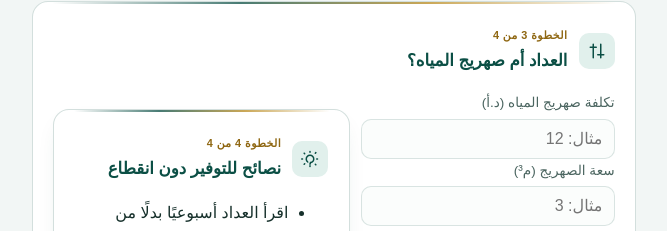
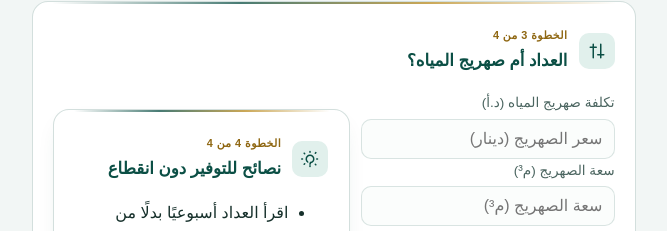
Before and after one commit to Ahmad-Albetar/AquaBill-JO, a plain HTML site: page index.html in a window 1280 px wide. Shown: the part 1208-1439 px from the top of the page, without its empty margins (306-973 px from the left). Drawn offline with Linux system fonts and the light colour scheme.

Commit message:
Update index.html

```diff
--- a/index.html
+++ b/index.html
@@ -236,8 +236,15 @@
         </span>
       </h2>
     <label for="consumption">الاستهلاك الشهري المتوقع (م³)</label>
-<input type="number" id="consumption" name="consumption" min="0" max="500" maxlength="5" placeholder="أدخل كمية الاستهلاك (حتى 500 م³)">
-      <div class="result" aria-live="polite">
+<input
+  type="number"
+  id="consumption"
+  name="consumption"
+  min="0"
+  max="500"
+  maxlength="5"
+  placeholder="أدخل كمية الاستهلاك (حتى 500 م³)"
+>      <div class="result" aria-live="polite">
   <div class="line"><span>تكلفة المياه</span><span id="waterOut">2.50 د</span></div>
   <div class="line"><span>تكلفة الصرف الصحي</span><span id="sewageOut">0.23 د</span></div>
   <div class="total">
@@ -266,10 +273,25 @@
       <div class="row">
      <div>
           <label for="tankerPrice">تكلفة صهريج المياه (د.أ)</label>
-<input type="number" id="tankerCap" name="tankerCap" min="1" max="100" maxlength="3" placeholder="مثال: 12">
-       <div>
+<input
+  type="number"
+  id="tankerPrice"
+  name="tankerPrice"
+  min="1"
+  max="500"
+  maxlength="5"
+  placeholder="سعر الصهريج (دينار)"
+>       <div>
           <label for="tankerQty">سعة الصهريج (م³)</label>
-<input type="number" id="tankerPrice" name="tankerPrice" min="1" max="500" maxlength="3" placeholder="مثال: 3">
+<input
+  type="number"
+  id="tankerCap"
+  name="tankerCap"
+  min="1"
+  max="100"
+  maxlength="5"
+  placeholder="سعة الصهريج (م³)"
+>
        </div>
       <p class="hint">صهريج المياه: مركبة متنقلة تعبئ الماء من الآبار أو الينابيع وتوصله لمنزلك عند نقص التزويد أو الانقطاع.</p>
       <div class="compare">
@@ -286,7 +308,6 @@
     </div>
 
     <!-- ---------- الخطوة 4: نصائح عملية ---------- -->
-   <!-- ---------- الخطوة 4: نصائح للتوفير دون انقطاع ---------- -->
 <div class="card fade-in">
   <h2>
     <span class="icn">
```
